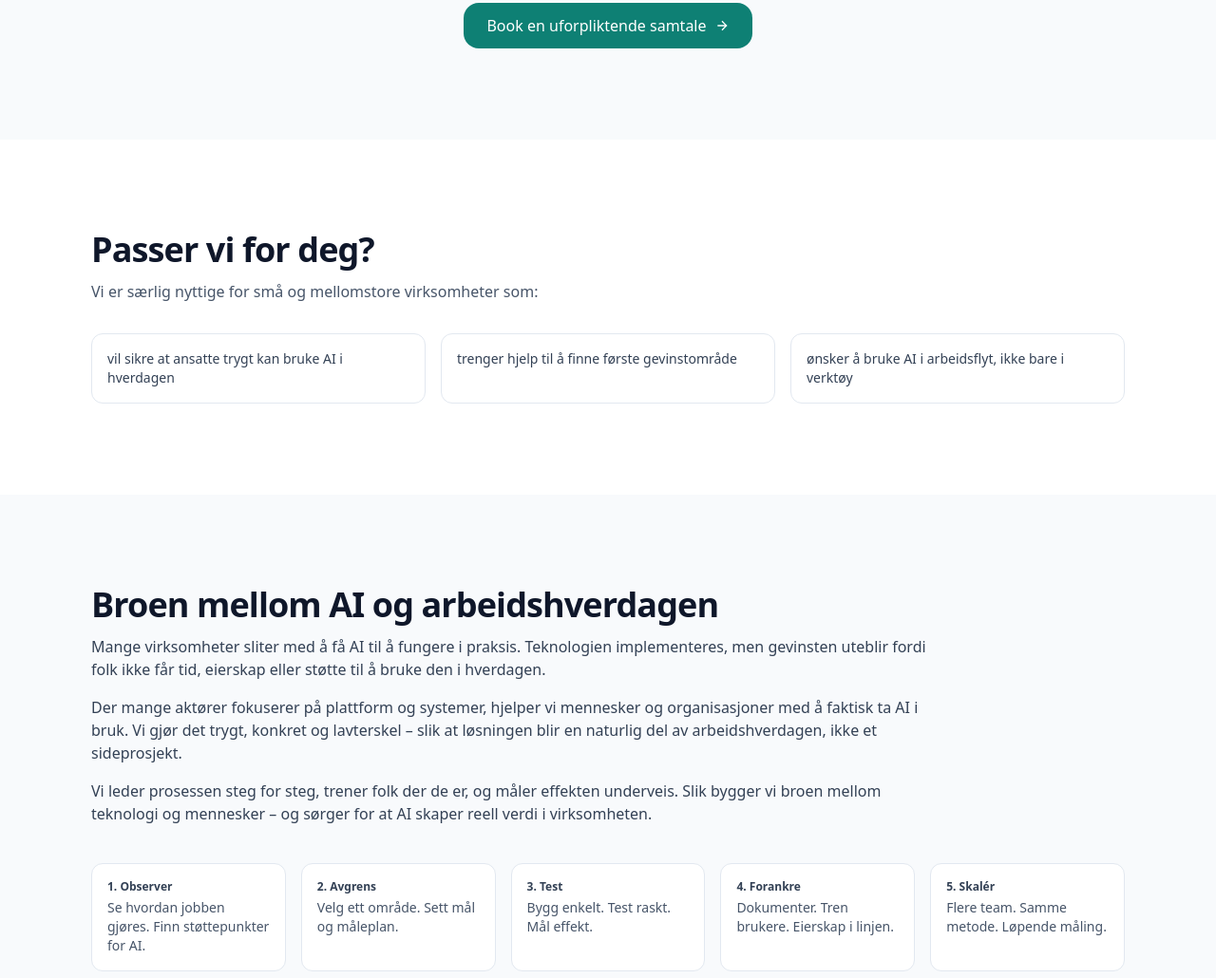
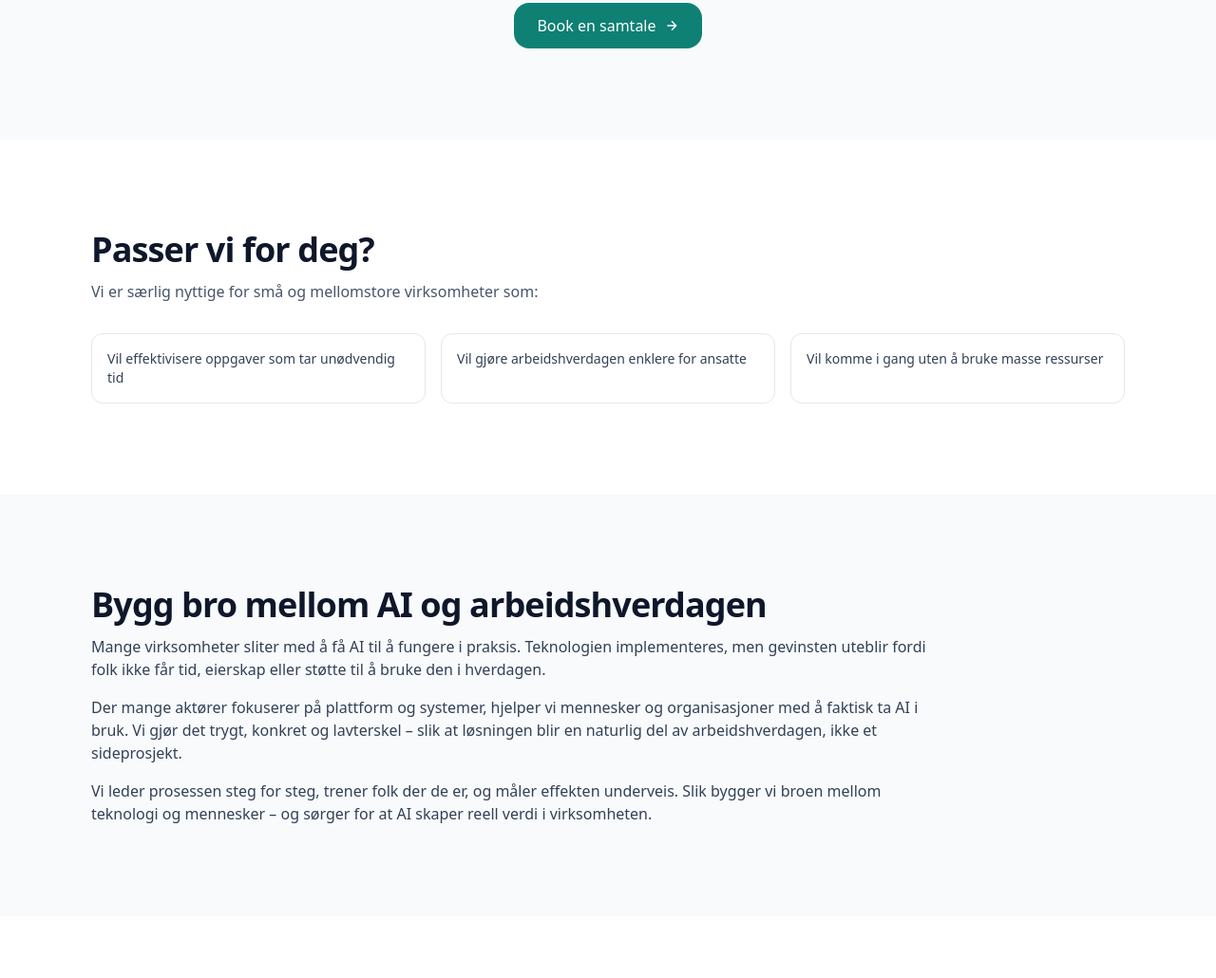
Before and after one commit to bmflindrum-realiser/realiser-static-site, a plain HTML site: page index.html in a window 1280 px wide. Shown: the part 1767-2797 px from the top of the page at 95% size. Drawn offline with nearby package versions, Linux system fonts and the light colour scheme.

Commit message:
Update index.html

```diff
--- a/index.html
+++ b/index.html
@@ -31,7 +31,7 @@
           <a href="#hvorfor" class="hover:text-teal-700">Hvorfor oss</a>
           <a href="#tjenester" class="hover:text-teal-700">Tjenester</a>
           <a href="#malgruppe" class="hover:text-teal-700">Passer vi for deg?</a>
-          <a href="#posisjon" class="hover:text-teal-700">Broen</a>
+          <a href="#posisjon" class="hover:text-teal-700">AI i praksis</a>
           <a href="#kontakt" class="rounded-xl px-4 py-2 bg-[var(--brand)] text-white hover:opacity-90">Book en samtale</a>
         </nav>
         <a href="#kontakt" class="md:hidden inline-flex items-center gap-2 rounded-xl px-3 py-2 bg-[var(--brand)] text-white text-sm">Book samtale</a>
@@ -159,7 +159,7 @@
       <!-- CTA under tjenester -->
       <div class="mt-10 flex items-center justify-center">
         <a href="#kontakt" class="inline-flex items-center gap-2 rounded-2xl px-6 py-3 bg-[var(--brand)] text-white font-medium hover:opacity-90">
-          Book en uforpliktende samtale
+          Book en samtale
           <svg xmlns="http://www.w3.org/2000/svg" class="w-4 h-4" viewBox="0 0 24 24" fill="none" stroke="currentColor" stroke-width="2"><path d="M5 12h14M12 5l7 7-7 7"/></svg>
         </a>
       </div>
@@ -172,9 +172,9 @@
       <h2 class="text-3xl sm:text-4xl font-semibold tracking-tight">Passer vi for deg?</h2>
       <p class="mt-3 text-slate-600 max-w-3xl">Vi er særlig nyttige for små og mellomstore virksomheter som:</p>
       <div class="mt-8 grid sm:grid-cols-2 lg:grid-cols-3 gap-4">
-        <div class="rounded-xl border border-slate-200 p-4 text-sm text-slate-700">vil sikre at ansatte trygt kan bruke AI i hverdagen</div>
-        <div class="rounded-xl border border-slate-200 p-4 text-sm text-slate-700">trenger hjelp til å finne første gevinstområde</div>
-        <div class="rounded-xl border border-slate-200 p-4 text-sm text-slate-700">ønsker å bruke AI i arbeidsflyt, ikke bare i verktøy</div>
+        <div class="rounded-xl border border-slate-200 p-4 text-sm text-slate-700">Vil effektivisere oppgaver som tar unødvendig tid</div>
+        <div class="rounded-xl border border-slate-200 p-4 text-sm text-slate-700">Vil gjøre arbeidshverdagen enklere for ansatte</div>
+        <div class="rounded-xl border border-slate-200 p-4 text-sm text-slate-700">Vil komme i gang uten å bruke masse ressurser</div>
       </div>
     </div>
   </section>
@@ -182,35 +182,11 @@
   <!-- BROEN / VÅR POSISJON (flyttet nederst, flettet inn arbeidsmåte kort) -->
   <section id="posisjon" class="py-20 sm:py-24 bg-slate-50">
     <div class="max-w-6xl mx-auto px-4 sm:px-6 lg:px-8">
-      <h2 class="text-3xl sm:text-4xl font-semibold tracking-tight">Broen mellom AI og arbeidshverdagen</h2>
+      <h2 class="text-3xl sm:text-4xl font-semibold tracking-tight">Bygg bro mellom AI og arbeidshverdagen</h2>
       <div class="mt-3 text-slate-700 max-w-4xl space-y-4">
         <p>Mange virksomheter sliter med å få AI til å fungere i praksis. Teknologien implementeres, men gevinsten uteblir fordi folk ikke får tid, eierskap eller støtte til å bruke den i hverdagen.</p>
         <p>Der mange aktører fokuserer på plattform og systemer, hjelper vi mennesker og organisasjoner med å faktisk ta AI i bruk. Vi gjør det trygt, konkret og lavterskel – slik at løsningen blir en naturlig del av arbeidshverdagen, ikke et sideprosjekt.</p>
         <p>Vi leder prosessen steg for steg, trener folk der de er, og måler effekten underveis. Slik bygger vi broen mellom teknologi og mennesker – og sørger for at AI skaper reell verdi i virksomheten.</p>
-      </div>
-
-      <!-- diskret, kort arbeidsmåte flettet inn -->
-      <div class="mt-10 grid md:grid-cols-5 gap-4">
-        <div class="rounded-xl border border-slate-200 bg-white p-4">
-          <div class="text-xs font-semibold text-slate-700">1. Observer</div>
-          <div class="mt-1 text-sm text-slate-600">Se hvordan jobben gjøres. Finn støttepunkter for AI.</div>
-        </div>
-        <div class="rounded-xl border border-slate-200 bg-white p-4">
-          <div class="text-xs font-semibold text-slate-700">2. Avgrens</div>
-          <div class="mt-1 text-sm text-slate-600">Velg ett område. Sett mål og måleplan.</div>
-        </div>
-        <div class="rounded-xl border border-slate-200 bg-white p-4">
-          <div class="text-xs font-semibold text-slate-700">3. Test</div>
-          <div class="mt-1 text-sm text-slate-600">Bygg enkelt. Test raskt. Mål effekt.</div>
-        </div>
-        <div class="rounded-xl border border-slate-200 bg-white p-4">
-          <div class="text-xs font-semibold text-slate-700">4. Forankre</div>
-          <div class="mt-1 text-sm text-slate-600">Dokumenter. Tren brukere. Eierskap i linjen.</div>
-        </div>
-        <div class="rounded-xl border border-slate-200 bg-white p-4">
-          <div class="text-xs font-semibold text-slate-700">5. Skalér</div>
-          <div class="mt-1 text-sm text-slate-600">Flere team. Samme metode. Løpende måling.</div>
-        </div>
       </div>
     </div>
   </section>
```
